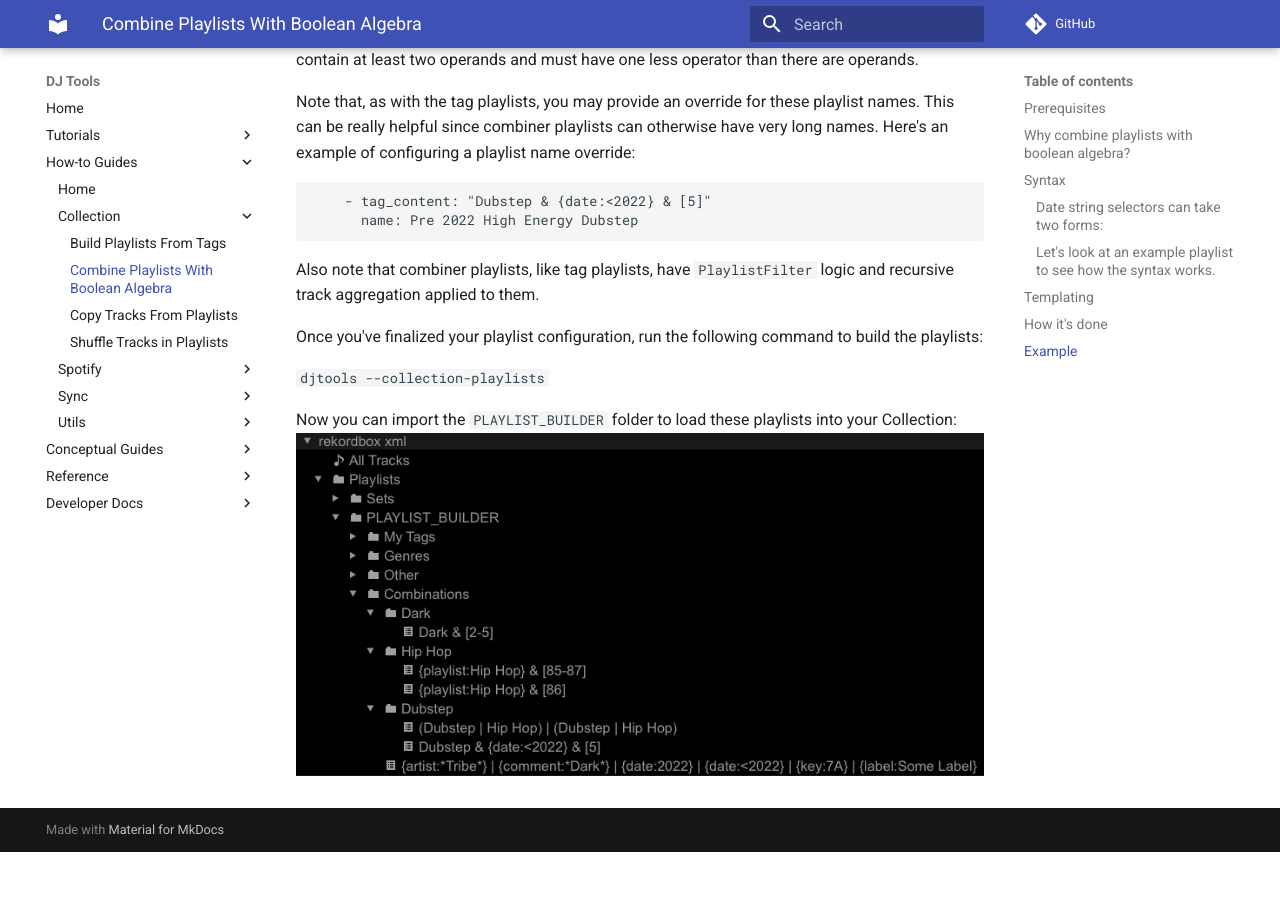
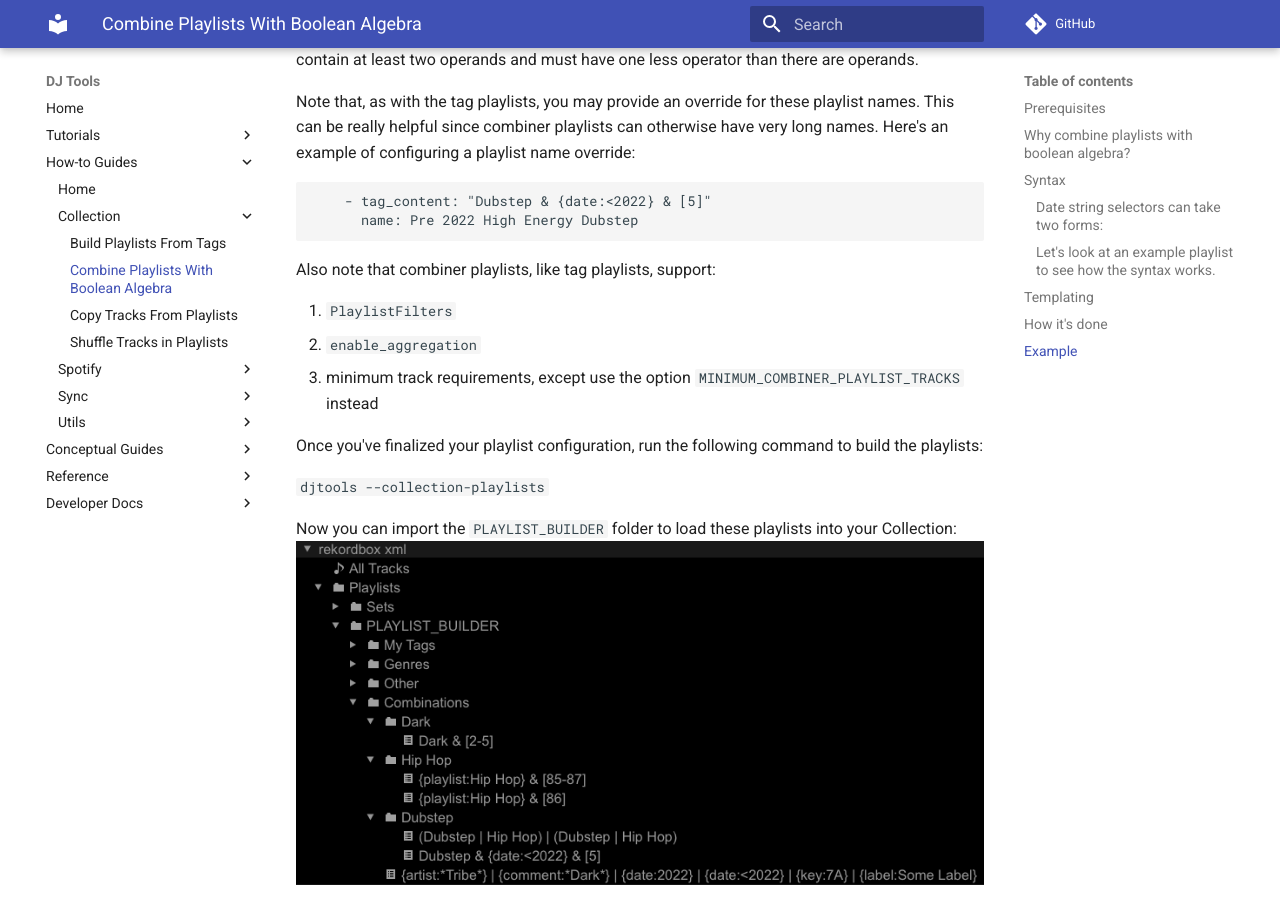
Before and after one commit to a-rich/DJ-Tools, an MkDocs documentation site: the page built from docs/how_to_guides/combiner_playlists.md, in a window 1280 px wide and 900 px high, scrolled down 7324 px. Built offline with MkDocs 1.6.1 and Material for MkDocs 9.7.7, drawn with Linux system fonts in a browser that asks for light colours; comment, search, counter and statistics services are not loaded; before the commit the page ends 8176 px from its top, so only the background shows below that.

Commit message:
Add updates to docs

````diff
--- a/docs/how_to_guides/collection_playlists.md
+++ b/docs/how_to_guides/collection_playlists.md
@@ -41,7 +41,9 @@ Here's an example of overriding the name of a Hard Techno playlist to be "Techno
       name: Techno that is hard
 ```
 
-Every folder will create an implicit playlist called `All <folder name>` which recursively aggregates the tracks from all the playlists within that folder. For example, my `Techno` folder will have a playlist called `All Techno` which contains the union of tracks between `Hard Techno` and `Minimal Deep Tech`.
+Another config option that's not shown in the picture above is `enable_aggregation`.
+Every folder with this option set to `true` will create an implicit playlist called `All <folder name>` which aggregates the tracks from all the playlists within that folder.
+For example, my `Techno` folder will have a playlist called `All Techno` which contains the union of tracks between `Hard Techno` and `Minimal Deep Tech`.
 
 You may only have one tag for each playlist. If you're interested in creating playlists that combine multiple tags, check out the [Combiner](combiner_playlists.md) how-to guide.
 
@@ -55,6 +57,8 @@ For each track in the playlist, the `PlaylistFilter` method `filter_track` is ca
 
 You may configure which, if any, `PlaylistFilters` you want applied using the `COLLECTION_PLAYLIST_FILTERS` option. Check the [references](../reference/collection/index.md) for the current set of implemented `PlaylistFilters`.
 
+Finally, you may configure the option `MINIMUM_TAG_PLAYLIST_TRACKS` to any positive integer in order to place a lower bound on the number of tracks that must exist in a tag playlist in order for the playlist to be created.
+
 Once you've finalized your playlist configuration, run the following command to build the playlists:
 
 `djtools --collection-playlists`
--- a/docs/how_to_guides/combiner_playlists.md
+++ b/docs/how_to_guides/combiner_playlists.md
@@ -251,7 +251,11 @@ Here's an example of configuring a playlist name override:
       name: Pre 2022 High Energy Dubstep
 ```
 
-Also note that combiner playlists, like tag playlists, have `PlaylistFilter` logic and recursive track aggregation applied to them.
+Also note that combiner playlists, like tag playlists, support:
+
+1. `PlaylistFilters`
+1. `enable_aggregation`
+1. minimum track requirements, except use the option `MINIMUM_COMBINER_PLAYLIST_TRACKS` instead
 
 Once you've finalized your playlist configuration, run the following command to build the playlists:
 
````
